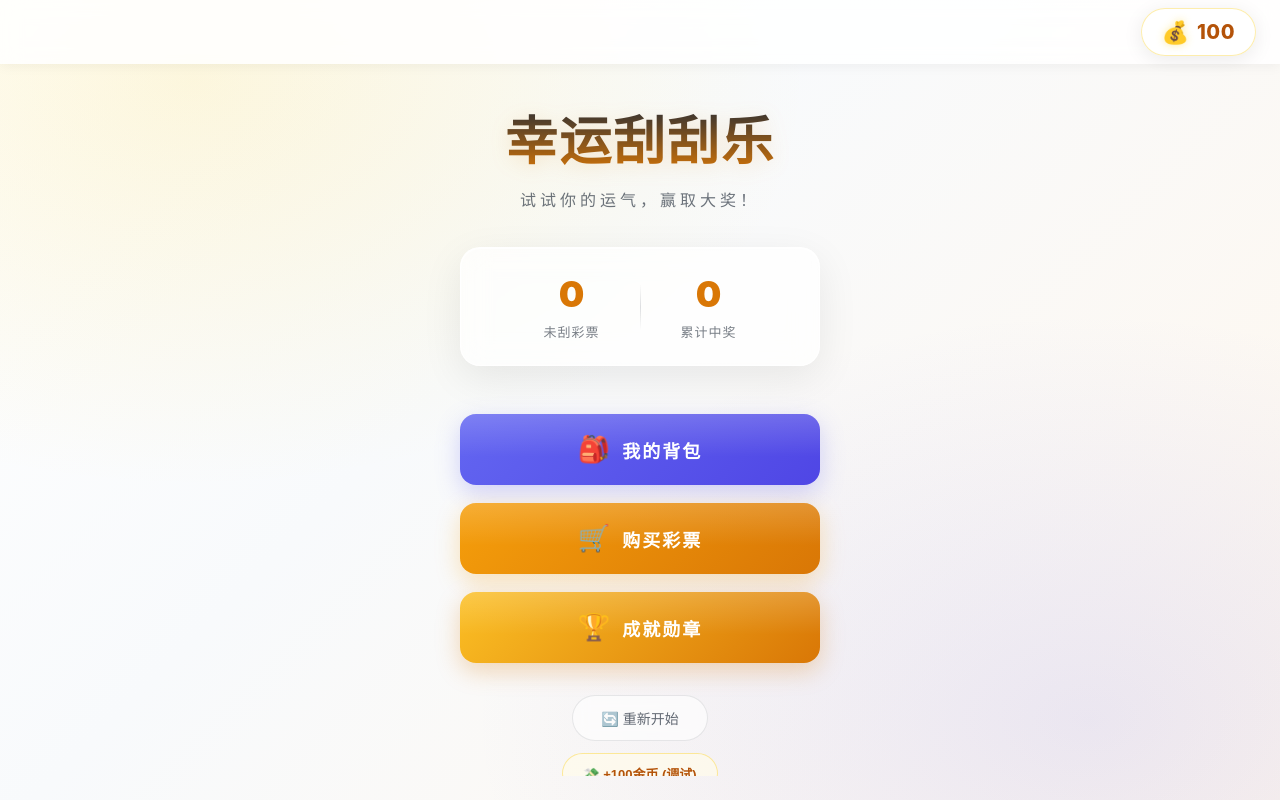
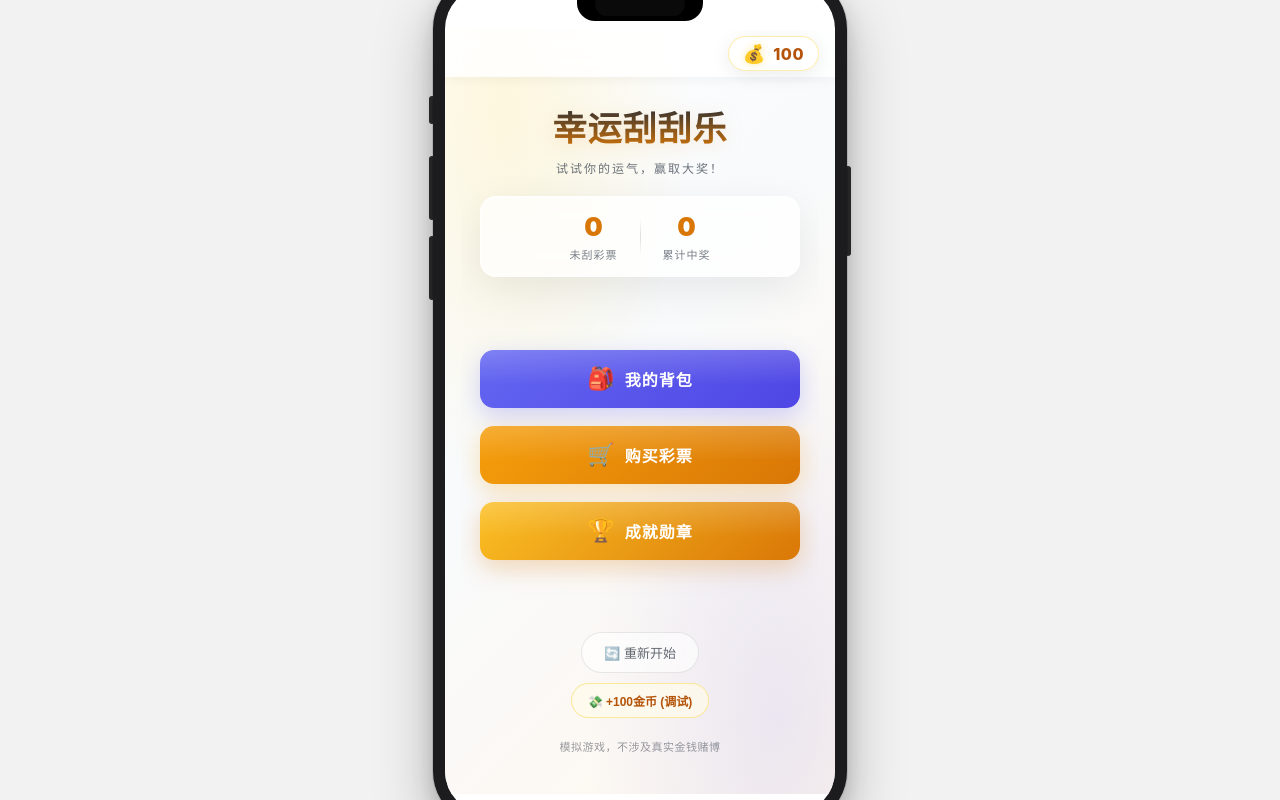
Before and after one commit to insvolc/scratchgame, a Vue app: page / in a window 1280 px wide. Built offline with nearby package versions, Linux system fonts and the light colour scheme.

Commit message:
feat: 桌面端新增 iframe 手机模拟器预览页面

```diff
--- a/src/App.vue
+++ b/src/App.vue
@@ -1,5 +1,7 @@
 <template>
   <div class="app">
+    <!-- iframe 嵌入模式：直接渲染原始应用内容 -->
+    <template v-if="isEmbedMode">
       <HomePage v-if="currentView === 'home'" />
       <ShopPage v-else-if="currentView === 'shop'" />
       <BackpackPage v-else-if="currentView === 'backpack'" />
@@ -25,6 +27,36 @@
       <Transition name="fade">
         <div v-if="exitConfirmVisible" class="exit-toast">再按一次退出</div>
       </Transition>
+    </template>
+
+    <!-- 桌面端预览模式：手机模拟器 + iframe -->
+    <MobilePreview v-else>
+      <HomePage v-if="currentView === 'home'" />
+      <ShopPage v-else-if="currentView === 'shop'" />
+      <BackpackPage v-else-if="currentView === 'backpack'" />
+      <ScratchPage v-else-if="currentView === 'scratch'" />
+      <AchievementsPage v-else-if="currentView === 'achievements'" />
+
+      <div class="achievement-toast-container">
+        <TransitionGroup name="toast">
+          <div
+            v-for="achievement in achievementNotifications"
+            :key="achievement.id"
+            class="achievement-toast"
+          >
+            <span class="toast-icon">{{ achievement.icon }}</span>
+            <div class="toast-content">
+              <div class="toast-title">解锁成就</div>
+              <div class="toast-name">{{ achievement.name }}</div>
+            </div>
+          </div>
+        </TransitionGroup>
+      </div>
+
+      <Transition name="fade">
+        <div v-if="exitConfirmVisible" class="exit-toast">再按一次退出</div>
+      </Transition>
+    </MobilePreview>
   </div>
 </template>
 
@@ -38,6 +70,9 @@ import ShopPage from '@/components/ShopPage.vue'
 import BackpackPage from '@/components/BackpackPage.vue'
 import ScratchPage from '@/components/ScratchPage.vue'
 import AchievementsPage from '@/components/AchievementsPage.vue'
+import MobilePreview from '@/components/MobilePreview.vue'
+
+const isEmbedMode = new URLSearchParams(window.location.search).has('embed')
 
 const gameStore = useGameStore()
 const { currentView, achievementNotifications } = storeToRefs(gameStore)
--- /dev/null
+++ b/src/components/MobilePreview.vue
@@ -0,0 +1,201 @@
+<template>
+  <div class="mobile-preview">
+    <!-- 桌面端：手机模拟器 + iframe 嵌入应用 -->
+    <div v-if="!isMobile" class="device-frame">
+      <div class="device-side-button device-button-left top"></div>
+      <div class="device-side-button device-button-left middle"></div>
+      <div class="device-side-button device-button-left bottom"></div>
+      <div class="device-side-button device-button-right"></div>
+
+      <div class="device-screen">
+        <div class="device-notch">
+          <div class="dynamic-island"></div>
+        </div>
+        <div class="iframe-wrapper">
+          <iframe
+            ref="iframeRef"
+            class="device-iframe"
+            :src="iframeSrc"
+            frameborder="0"
+            scrolling="no"
+            title="幸运刮刮乐"
+          ></iframe>
+        </div>
+        <div class="device-home-indicator"></div>
+      </div>
+    </div>
+
+    <!-- 移动端：直接渲染原始应用内容 -->
+    <div v-else class="mobile-content">
+      <slot />
+    </div>
+  </div>
+</template>
+
+<script setup lang="ts">
+import { ref, computed, onMounted, onUnmounted } from 'vue'
+
+const iframeRef = ref<HTMLIFrameElement | null>(null)
+
+const isMobile = ref(window.innerWidth <= 480)
+
+const iframeSrc = computed(() => {
+  const url = new URL(window.location.href)
+  url.searchParams.set('embed', '1')
+  return url.toString()
+})
+
+function handleResize() {
+  isMobile.value = window.innerWidth <= 480
+}
+
+onMounted(() => {
+  document.body.classList.add('preview-mode')
+  window.addEventListener('resize', handleResize)
+})
+
+onUnmounted(() => {
+  document.body.classList.remove('preview-mode')
+  window.removeEventListener('resize', handleResize)
+})
+</script>
+
+<style scoped>
+.mobile-preview {
+  width: 100%;
+  height: 100%;
+}
+
+/* 桌面端：手机模拟器 */
+.device-frame {
+  display: none;
+}
+
+@media (min-width: 481px) {
+  .mobile-preview {
+    display: flex;
+    align-items: center;
+    justify-content: center;
+  }
+
+  .mobile-content {
+    display: none;
+  }
+
+  .device-frame {
+    display: block;
+    width: 414px;
+    height: 852px;
+    border-radius: 55px;
+    background: #1c1c1e;
+    border: 12px solid #1c1c1e;
+    box-shadow:
+      0 0 0 1px rgba(0, 0, 0, 0.1),
+      0 25px 60px rgba(0, 0, 0, 0.25),
+      0 10px 20px rgba(0, 0, 0, 0.15);
+    position: relative;
+    flex-shrink: 0;
+  }
+
+  .device-screen {
+    width: 100%;
+    height: 100%;
+    border-radius: 43px;
+    overflow: hidden;
+    position: relative;
+    background: #fff;
+  }
+
+  .device-notch {
+    position: absolute;
+    top: 0;
+    left: 50%;
+    transform: translateX(-50%);
+    width: 126px;
+    height: 35px;
+    background: #000;
+    border-bottom-left-radius: 18px;
+    border-bottom-right-radius: 18px;
+    z-index: 10;
+  }
+
+  .dynamic-island {
+    position: absolute;
+    top: 50%;
+    left: 50%;
+    transform: translate(-50%, -50%);
+    width: 90px;
+    height: 24px;
+    background: #0a0a0a;
+    border-radius: 12px;
+  }
+
+  .iframe-wrapper {
+    position: absolute;
+    top: 44px;
+    left: 0;
+    right: 0;
+    bottom: 20px;
+    overflow: hidden;
+  }
+
+  .device-iframe {
+    width: 100%;
+    height: 100%;
+    border: none;
+    display: block;
+  }
+
+  .device-home-indicator {
+    position: absolute;
+    bottom: 8px;
+    left: 50%;
+    transform: translateX(-50%);
+    width: 134px;
+    height: 5px;
+    background: rgba(255, 255, 255, 0.6);
+    border-radius: 100px;
+    z-index: 10;
+  }
+
+  .device-side-button {
+    position: absolute;
+    background: #2d2d2f;
+    border-radius: 4px;
+    z-index: -1;
+  }
+
+  .device-button-left {
+    left: -16px;
+    width: 6px;
+  }
+
+  .device-button-left.top {
+    top: 110px;
+    height: 28px;
+  }
+
+  .device-button-left.middle {
+    top: 170px;
+    height: 64px;
+  }
+
+  .device-button-left.bottom {
+    top: 250px;
+    height: 64px;
+  }
+
+  .device-button-right {
+    right: -16px;
+    top: 180px;
+    width: 6px;
+    height: 90px;
+  }
+}
+
+/* 移动端：全屏应用 */
+.mobile-content {
+  width: 100%;
+  height: 100%;
+}
+</style>
--- a/src/style.css
+++ b/src/style.css
@@ -2,6 +2,12 @@
   margin: 0;
   padding: 0;
   box-sizing: border-box;
+  scrollbar-width: none;
+  -ms-overflow-style: none;
+}
+
+*::-webkit-scrollbar {
+  display: none;
 }
 
 html,
@@ -20,6 +26,13 @@ body {
   color: #1f2937;
 }
 
+body.preview-mode {
+  display: flex;
+  align-items: center;
+  justify-content: center;
+  background: #f2f2f2;
+}
+
 #app {
   width: 100%;
   height: 100%;
```
Lines whose indentation alone changed are shown as unchanged.
